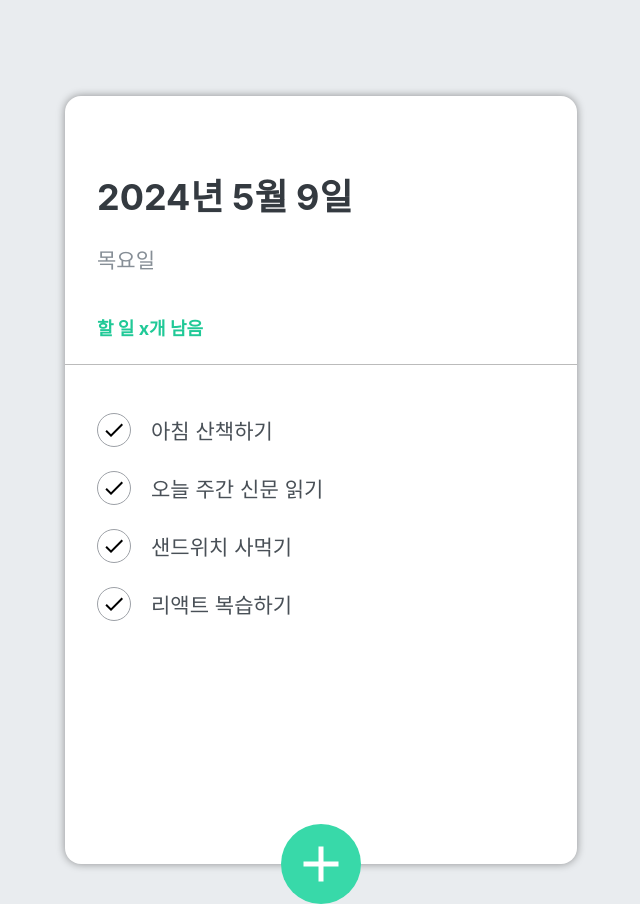
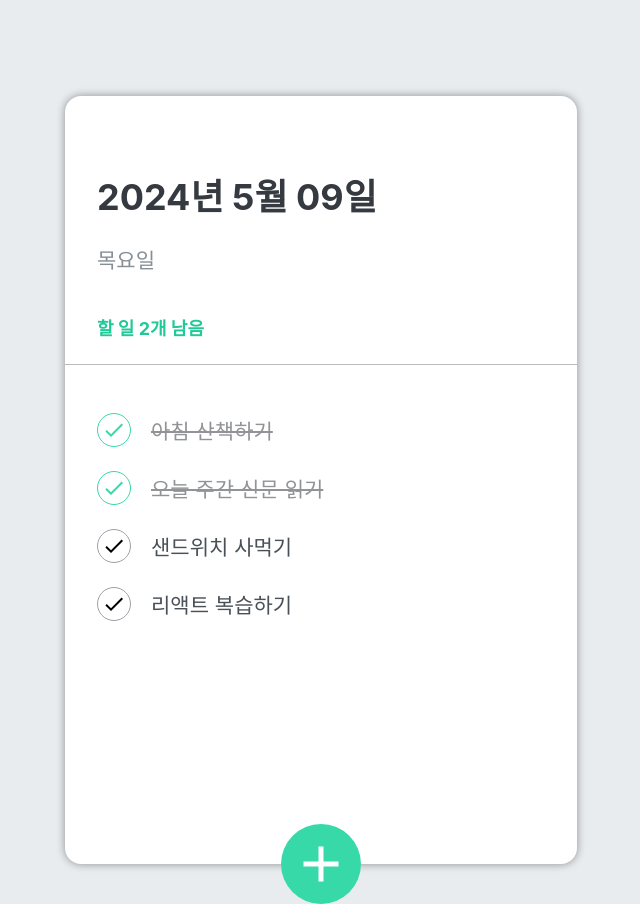
Before and after one commit to dudtjq/QueryDSL-study20240527, a React (Create React App) app in the folder react-todo-app202405/: page / in a window 1280 px wide. Shown: the whole page, without its empty margins (319-959 px from the left). Built offline with nearby package versions, Linux system fonts and the light colour scheme.

Commit message:
년도 표기 및 할일 숫자 표기 기능 구현 완료

```diff
--- a/react-todo-app202405/src/components/TodoHeader.js
+++ b/react-todo-app202405/src/components/TodoHeader.js
@@ -1,12 +1,24 @@
 import React from 'react';
 import '../scss/TodoHeader.scss';
 
-const TodoHeader = () => {
+const TodoHeader = ({ count }) => {
+  const today = new Date();
+
+  const dateString = today.toLocaleDateString('ko-KR', {
+    year: 'numeric',
+    month: 'long',
+    day: '2-digit',
+  });
+
+  const dayName = today.toLocaleDateString('ko-KR', {
+    weekday: 'long',
+  });
+
   return (
     <header>
-      <h1>2024년 5월 9일</h1>
-      <div className="day">목요일</div>
-      <div className="tasks-left">할 일 x개 남음</div>
+      <h1>{dateString}</h1>
+      <div className="day">{dayName}</div>
+      <div className="tasks-left">할 일 {count()}개 남음</div>
     </header>
   );
 };
--- a/react-todo-app202405/src/components/TodoItem.js
+++ b/react-todo-app202405/src/components/TodoItem.js
@@ -1,15 +1,21 @@
 import React from 'react';
 import '../scss/TodoItem.scss';
 import { MdDelete, MdDone } from 'react-icons/md';
+import cn from 'classnames';
 
-const TodoItem = ({ item, remove }) => {
+const TodoItem = ({ item, remove, check }) => {
+  const { id, title, done } = item;
+
   return (
     <li className="todo-list-item">
-      <div className="check-circle">
+      <div
+        className={cn('check-circle', { active: done })}
+        onClick={() => check(id)}
+      >
         <MdDone />
       </div>
-      <span className="text">{item.title}</span>
-      <div className="remove" onClick={() => remove(item.id)}>
+      <span className={cn('text', { finish: done })}>{title}</span>
+      <div className="remove" onClick={() => remove(id)}>
         <MdDelete />
       </div>
     </li>
--- a/react-todo-app202405/src/components/TodoMain.js
+++ b/react-todo-app202405/src/components/TodoMain.js
@@ -2,11 +2,13 @@ import React from 'react';
 import '../scss/TodoMain.scss';
 import TodoItem from './TodoItem';
 
-const TodoMain = ({ todoList, remove }) => {
+const TodoMain = ({ todoList, remove, check }) => {
   return (
     <ul className="todo-list">
       {todoList.map((todo) => {
-        return <TodoItem key={todo.id} item={todo} remove={remove} />;
+        return (
+          <TodoItem key={todo.id} item={todo} remove={remove} check={check} />
+        );
       })}
     </ul>
   );
--- a/react-todo-app202405/src/components/TodoTemplate.js
+++ b/react-todo-app202405/src/components/TodoTemplate.js
@@ -65,10 +65,25 @@ const TodoTemplate = () => {
     setTodos(removedTodos);
   };
 
+  // 할일 체크 처리 함수
+  const checkTodo = (id) => {
+    setTodos(
+      todos.map((todo) => {
+        return todo.id === id ? { ...todo, done: !todo.done } : todo;
+      }),
+    );
+  };
+
+  // 체크가 안 된 할 일의 개수를 카운트 하기
+  const countRestTodo = () => {
+    const noChcekTodo = todos.filter((todo) => !todo.done);
+    return noChcekTodo.length;
+  };
+
   return (
     <div className="TodoTemplate">
-      <TodoHeader />
-      <TodoMain todoList={todos} remove={removeTodo} />
+      <TodoHeader count={countRestTodo} />
+      <TodoMain todoList={todos} remove={removeTodo} check={checkTodo} />
       <TodoInput addTodo={addTodo} />
     </div>
   );
```
